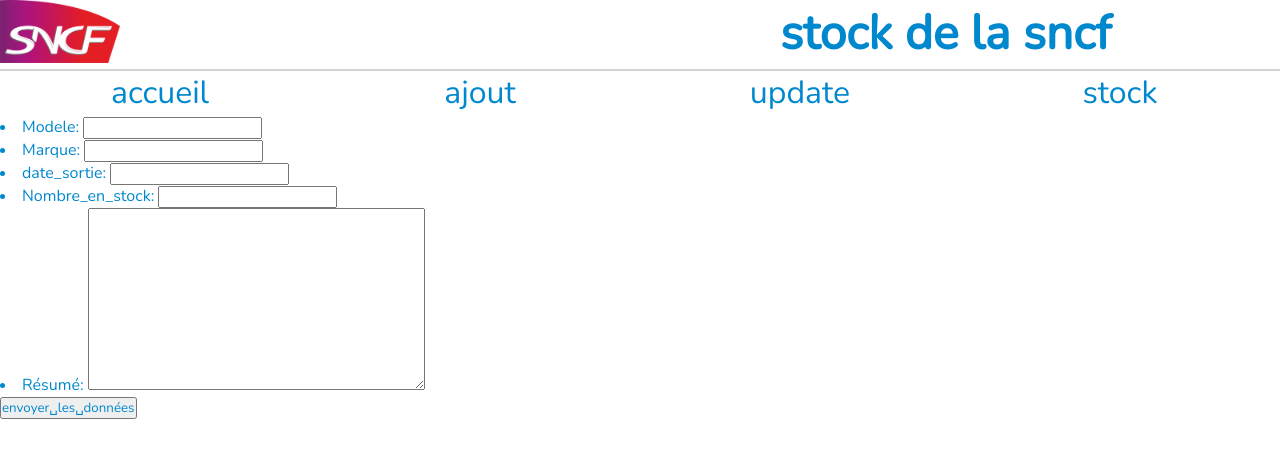
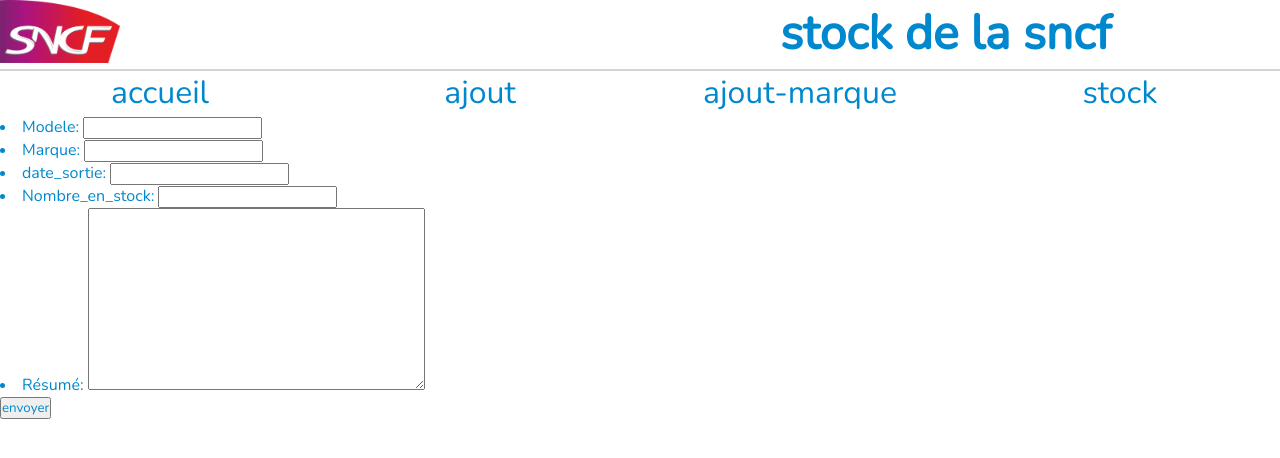
Before and after one commit to OlivierGITHUB25/projet-olivier-web, a Django app: page /appSNCF/ajout/ in a window 1280 px wide. Shown: the top 458 px of the page. Run offline with Django 4.2, Linux system fonts and the light colour scheme.

Commit message:
version avec 2 crude

```diff
--- a/SNCF/appSNCF/forms.py
+++ b/SNCF/appSNCF/forms.py
@@ -1,6 +1,7 @@
 from django.forms import ModelForm
 from django.utils.translation import gettext_lazy as _
 from . import models
+
 
 class trainForm(ModelForm):
     class Meta:
@@ -13,3 +14,12 @@
             'nombre_en_stock' : _('Nombre_en_stock'),
             'resume' : _('Résumé')
         }
+
+
+class marqueForm(ModelForm):
+    class Meta:
+        model = models.marque
+        fields = ('marque',)
+        labels = {
+            'marque': _('Marque'),
+        }
--- a/SNCF/appSNCF/models.py
+++ b/SNCF/appSNCF/models.py
@@ -1,4 +1,5 @@
 from django.db import models
+
 
 class train(models.Model):
     modele = models.CharField(max_length=100)
@@ -6,6 +7,15 @@
     date_sortie = models.DateField(blank=True, null = True)
     nombre_en_stock= models.IntegerField(blank=False)
     resume = models.TextField(null = True, blank = True) # champs de type text long
+
     def __str__(self):
             chaine = f"{self.modele} fabriqué par {self.marque} sortie le {self.date_sortie}"
             return chaine
+
+
+class marque(models.Model):
+    marque = models.CharField(max_length = 100)
+
+    def __str__(self):
+        chaine = f"{self.marque}"
+        return chaine
--- a/SNCF/appSNCF/templates/sncf/affiche.html
+++ b/SNCF/appSNCF/templates/sncf/affiche.html
@@ -2,7 +2,7 @@
 <html lang="fr">
 <head>
   <meta charset="UTF-8">
-  <title>ajout d'un livre</title>
+  <title>ajout d'un train</title>
 </head>
 <body>
   <p> vous avez ajouté le train suivant {{train}}  {{train.id}} </p>
--- a/SNCF/appSNCF/templates/sncf/ajout.html
+++ b/SNCF/appSNCF/templates/sncf/ajout.html
@@ -4,6 +4,6 @@
     <form method="post" action="/appSNCF/traitement/">
         {% csrf_token %}
         {{ form.as_ul }} <!-- permet d'afficher tous les champs sous forme d'une liste-->
-        <input type="submit" value="envoyer␣les␣données"\>
+        <input type="submit" value="envoyer"\>
     </form>
 {% endblock %}
--- a/SNCF/appSNCF/templates/sncf/index.html
+++ b/SNCF/appSNCF/templates/sncf/index.html
@@ -22,7 +22,7 @@
 		<ul>
 			<li><a href="/appSNCF/index/">accueil</a></li>
 			<li><a href="/appSNCF/ajout/">ajout</a></li>
-			<li><a href="/appSNCF/update/">update</a></li>
+			<li><a href="/appSNCF/ajoutMarque/">ajout-marque</a></li>
 			<li><a href="/appSNCF/stock/">stock</a></li>
 		</ul>
 	</nav>
--- a/SNCF/appSNCF/templates/sncf/stock.html
+++ b/SNCF/appSNCF/templates/sncf/stock.html
@@ -7,6 +7,7 @@
         <li>
             {{l}}
             <a href="/appSNCF/update/{{l.id}}/" class="modifier">modifier</a>
+            <a href="/appSNCF/suprTrain/{{l.id}}" class="suprimer">suprimer</a>
         </li>
         {%endfor%}
     </ul>
--- a/SNCF/appSNCF/urls.py
+++ b/SNCF/appSNCF/urls.py
@@ -8,4 +8,7 @@
     path('affiche/<int:id>/',views.affiche),
     path('update/<int:id>/',views.traitementupdate),
     path('stock/', views.listTOTALtrain),
+    path('suprTrain/<int:id>/', views.deleteTrain),
+    path('traitementMarque/', views.traitementMarque),
+    path('ajoutMarque/', views.ajoutMarque),
 ]
--- a/SNCF/appSNCF/views.py
+++ b/SNCF/appSNCF/views.py
@@ -1,5 +1,5 @@
 from django.shortcuts import render
-from .forms import trainForm
+from .forms import trainForm, marqueForm
 from . import models
 from django.http import HttpResponseRedirect
 
@@ -45,3 +45,27 @@
 def listTOTALtrain(request):
     liste = models.train.objects.all()
     return render(request, "sncf/stock.html", {"liste": liste})
+def deleteTrain(request, id):
+    train = models.train.objects.get(pk=id)
+    train.delete()
+    return HttpResponseRedirect ("/appSNCF/stock/")
+
+def traitementMarque(request):
+    Mform = marqueForm(request.POST)
+    if Mform.is_valid():
+        marque = Mform.save()
+        return render(request,"sncf/affiche-marque.html",{"marque" : marque})
+    else:
+        return render(request,"sncf/ajout-marque.html",{"form": Mform})
+
+def ajoutMarque(request):
+    if request.method == "POST":
+        form = marqueForm(request)
+        if form.is_valid(): # validation du formulaire.
+            marque = form.save() # sauvegarde dans la base
+            return render(request,"sncf/affiche-marque.html",{"marque" : marque})
+        else:
+            return render(request,"sncf/ajout-marque.html",{"form": form})
+    else :
+        form = marqueForm() # création d'un formulaire vide
+        return render(request,"sncf/ajout-marque.html",{"form" : form})
```
